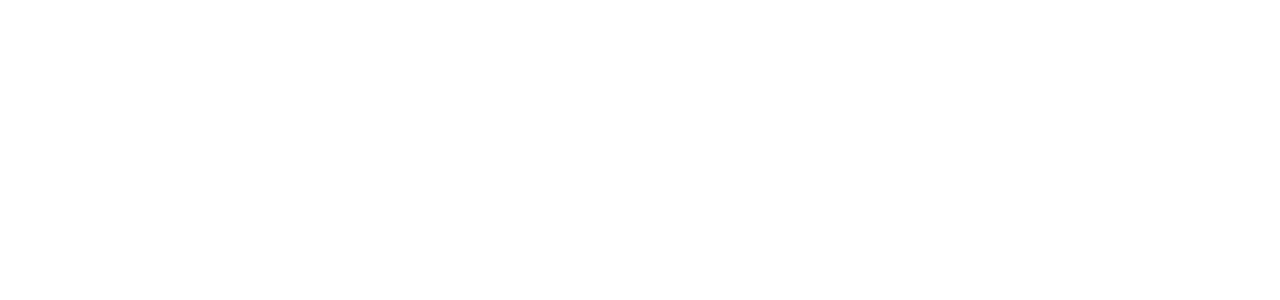
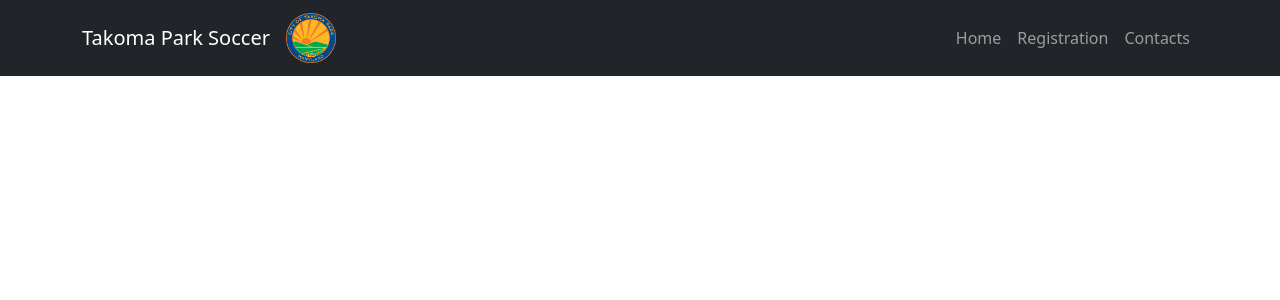
Before and after one commit to andrewvm17/tpnsl, a Flask app: page / in a window 1280 px wide. Before the commit the part shown is empty. Shown: the top 300 px of the page. Run offline with Flask 3, Linux system fonts and the light colour scheme.

Commit message:
Added navbar skeleton

```diff
--- a/templates/home.html
+++ b/templates/home.html
@@ -1,4 +1,4 @@
 {% extends "layout.html" %}
 {% block content %}
-    <!-- Unique content for the homepage goes here -->
+
 {% endblock %}
--- a/templates/layout.html
+++ b/templates/layout.html
@@ -1,12 +1,41 @@
 <!DOCTYPE html>
 <html lang="en">
 <head>
+    <link href="https://cdn.jsdelivr.net/npm/bootstrap@5.3.0/dist/css/bootstrap.min.css" rel="stylesheet" integrity="sha384-9ndCyUaIbzAi2FUVXJi0CjmCapSmO7SnpJef0486qhLnuZ2cdeRhO02iuK6FUUVM" crossorigin="anonymous">
+    <script src="https://cdn.jsdelivr.net/npm/bootstrap@5.3.0/dist/js/bootstrap.bundle.min.js" integrity="sha384-geWF76RCwLtnZ8qwWowPQNguL3RmwHVBC9FhGdlKrxdiJJigb/j/68SIy3Te4Bkz" crossorigin="anonymous"></script>
+    <link rel="stylesheet" href="style.css">
     <title>{{ title }} - TPNSL</title>
     <!-- link to your CSS files here -->
 </head>
 <body>
     <header>
-        <!-- Navbar goes here -->
+        <nav class="navbar navbar-expand-md bg-dark navbar-dark">
+            <div class="container">
+                <a href="/" class="navbar-brand">Takoma Park Soccer</a>
+                <a href="#" class="navbar-brand ms-auto">
+                    <img src="../static/images/tkpk.png" style="width:50px;height:50px">
+                </a>
+                <button class="navbar-toggler" type="button" data-bs-toggle="collapse" data-bs-target="#navmenu">
+                    <span class="navbar-toggler-icon"></span>
+                </button>
+
+                <div class="collapse navbar-collapse" id="navmenu">
+                    <ul class="navbar-nav ms-auto">
+                        <li class="nav-item">
+                            <a href="/" class="nav-link">Home</a>
+                        </li>
+                        <li class="nav-item">
+                            <a href="/registration" class="nav-link">Registration</a>
+                        </li>
+                        <li class="nav-item">
+                            <a href="/contacts" class="nav-link">Contacts</a>
+                        </li>
+                    </ul>
+                </div>
+
+
+            </div>
+        </nav>
     </header>
 
     <main>
```
Also changed, not shown: app.py (line endings or trailing spaces), static/images/tkpk.png (added), 1 other file.
